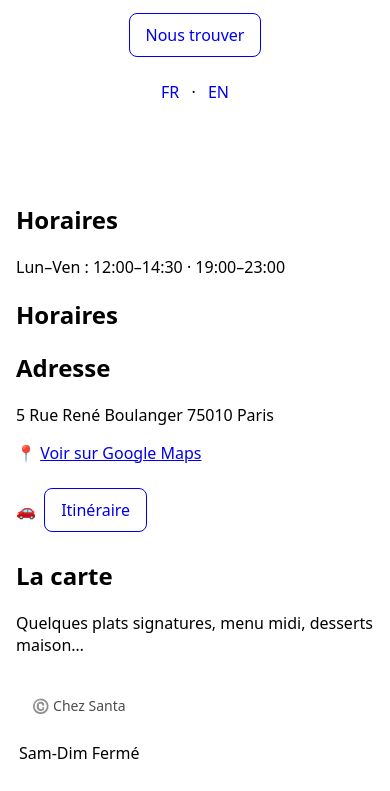
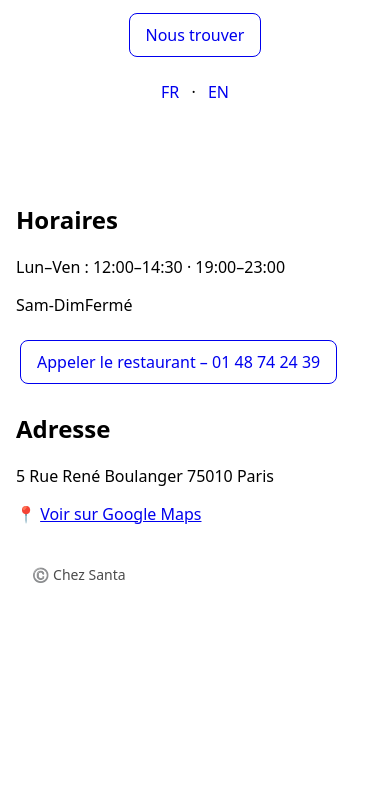
Before and after one commit to mariacanovi/chezsanta, a plain HTML site: page index.html in a window 390 px wide. Shown: the part 251-1042 px from the top of the page. After the commit the page ends 883 px from the top, so only its background shows below. Drawn offline with Linux system fonts and the light colour scheme.

Commit message:
ajout telephone

```diff
--- a/index.html
+++ b/index.html
@@ -17,7 +17,7 @@
 </head>
 <body>
   <header>
-    <h1>Restaurant Chez Santa 🍷</h1>
+    <h1>Restaurant Chez Santa </h1>
     <p>Abats Social Club</p>
     <p>
       <a class="btn" href="tel:+33XXXXXXXXX">Réserver par téléphone</a>
@@ -31,9 +31,16 @@
   <div class="wrap">
     <h2>Horaires</h2>
     <p>Lun–Ven : 12:00–14:30 · 19:00–23:00</p>
-    <h2>Horaires</h2>
-<table>
   <tr><td>Sam-Dim</td><td>Fermé</td></tr>
+
+    <p>
+  <a
+    class="btn"
+    href="tel:+33 148742439"
+  >
+    Appeler le restaurant – 01&nbsp;48&nbsp;74&nbsp;24&nbsp;39
+  </a>
+</p>
 
     <h2>Adresse</h2>
     <p>5 Rue René Boulanger 75010 Paris</p>
@@ -48,23 +55,11 @@
   </a>
 </p>
 
-<p>
-  🚗
-  <a
-    class="btn"
-    href="https://maps.app.goo.gl/dTEHUtvxQhhx4Dre8"
-    target="_blank"
-    rel="noopener noreferrer"
-  >
-    Itinéraire
+
   </a>
 </p>
 
 
-    <h2>La carte</h2>
-    <p>Quelques plats signatures, menu midi, desserts maison…</p>
-  </div>
-
   <footer>©️ Chez Santa</footer>
 </body>
 </html>
```
